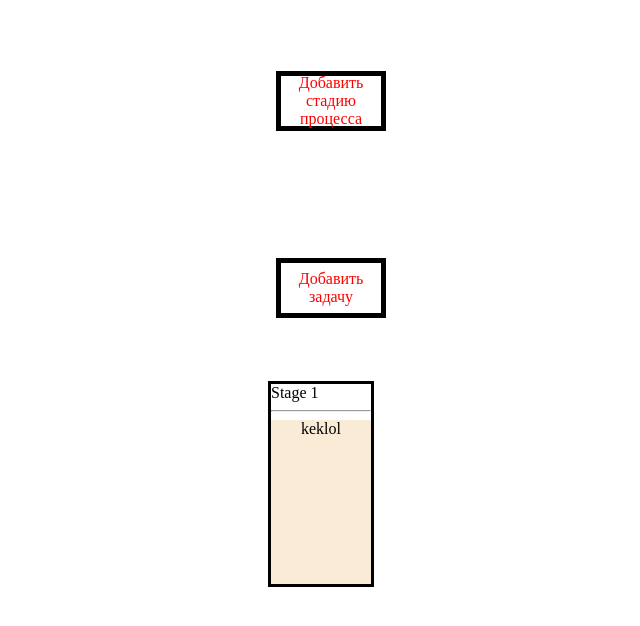
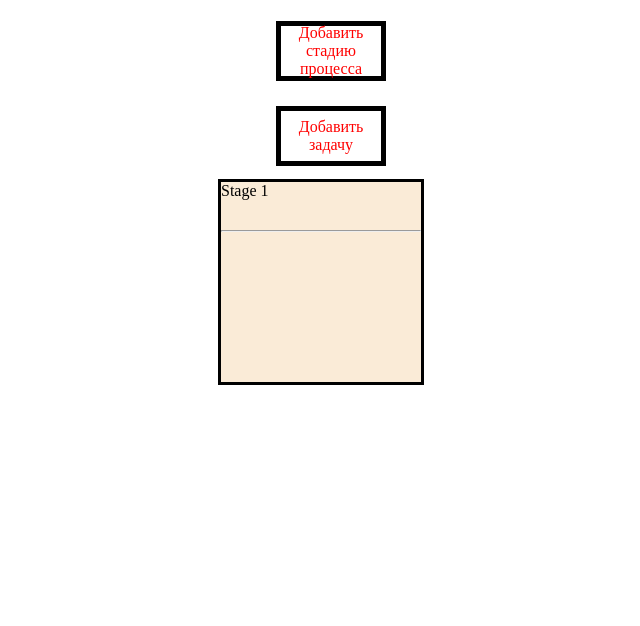
Before and after one commit to Tsaanstu/js_homework_workflow, a React app: page / in a window 1280 px wide. Both pictures are taken after a click on the element "Добавить стадию процесса". Shown: the whole page, without its empty margins (309-949 px from the left). Built offline with nearby package versions, Linux system fonts and the light colour scheme.

Commit message:
add step to stage 1

```diff
--- a/public/components/Button/Button.css
+++ b/public/components/Button/Button.css
@@ -12,6 +12,6 @@
     color: red;
     background-color: white;
     border: solid 5px black;
-    margin: 5% 0 5% 0;
+    margin: 1% 0 1% 0;
     text-align: center;
 }
--- a/public/components/WorkflowStep/WorkflowStep.css
+++ b/public/components/WorkflowStep/WorkflowStep.css
@@ -1,15 +1,35 @@
+:root {
+    --list-block-width: 200px;
+    --list-inner-top-margin: 40px;
+}
+
 .ListBlock {
     border: solid 3px black;
     position: relative;
     height: 200px;
-    width: 100px;
+    width: var(--list-block-width);
     margin-right: 20px;
+    background: antiquewhite;
+}
+
+.ListTitle {
+    position: fixed;
+}
+
+.ListLine {
+    margin-top: var(--list-inner-top-margin);
+    width: var(--list-block-width);
+    position: fixed;
+}
+
+.InnerIndent {
+    margin-top: var(--list-inner-top-margin);
+    height: 10px;
 }
 
 .ListDate {
     height: 100%;
     width: 100%;
-    background: antiquewhite;
     display: -webkit-flex;
     display: flex;
     flex-direction: column;
--- a/public/components/WorkflowStep/WorkflowStep.js
+++ b/public/components/WorkflowStep/WorkflowStep.js
@@ -8,43 +8,40 @@ class WorkflowStep extends React.Component {
         super(props);
         this.state = {
             blocks: [],
-        }
-    }
-
-    componentDidUpdate(prevProps) {
-        console.log("componentDidUpdate");
-        const changes = Object.keys(this.props).filter((name) => this.props[name] !== prevProps[name]);
-        changes.forEach((name) => {
-                switch (name) {
-                    case "inner":
-                        console.log("INNER UPDATE");
-                        this.setState({
-                                blocks: this.props[name].map(block =>
-                                    <Button
-                                        inner={block.inner}
-                                    />)
-                            }
-                        );
-                        break;
-                }
+        };
+        this.state.blocks = this.props.steps.map(block => {
+                return (
+                    <Button
+                        key={block.key}
+                        inner={block.inner}
+                    />
+                )
             }
-        )
+        );
     }
 
     render() {
-        console.log(this.props);
         return (
             <div
                 className={"ListBlock"}
             >
-                <div>
+                <div
+                    className={"ListTitle"}
+                >
                     {this.props.title}
                 </div>
-                <hr/>
+                <div
+                    className={"ListLine"}
+                >
+                    <hr/>
+                </div>
+                <div
+                    className={"InnerIndent"}
+                />
                 <div
                     className={"ListDate"}
                 >
-                    {this.props.steps}
+                    {this.state.blocks}
                 </div>
             </div>
         )
--- a/public/controllers/WorkflowController.js
+++ b/public/controllers/WorkflowController.js
@@ -10,53 +10,69 @@ class Workflow extends React.Component {
         super(props);
         this.state = {
             stepCount: 0,
-            step: [],
             stepComponents: [],
         };
+        this.step = [];
         this.handleSetStep = this.handleSetStep.bind(this);
         this.handleSetStage = this.handleSetStage.bind(this);
         this.createStep = this.createStep.bind(this);
+        this.recreateSteps = this.recreateSteps.bind(this);
     }
 
     createStep() {
-        console.log("--- createStep");
+        let newCount = this.state.stepCount + 1;
+        this.recreateSteps({
+            key: this.state.stepCount,
+            title: `Stage ${newCount}`,
+            steps: [],
+            count: 0,
+        });
+    }
 
-        let st = this.state.step;
-        let newCount = this.state.stepCount + 1;
-        let newStep = {
-            title: `Stage ${newCount}`,
-            steps: ["kek", "lol"],
-        };
-        st.push(newStep);
-
+    recreateSteps(newObject) {
+        if (newObject !== undefined) {
+            this.step.push(newObject);
             this.setState({
-            stepCount: newCount,
-            step: st,
-        });
-        this.setState({
-            stepComponents: this.state.step.map(step =>
+                stepCount: this.state.stepCount + 1,
+                stepComponents: this.step.map(step =>
                     <WorkflowStep
+                        key={step.key}
                         title={step.title}
                         steps={step.steps}
+                        count={step.count}
                     />
+                )
+            })
+        } else {
+            this.setState({
+                stepComponents: this.step.map(step => {
+                        return (
+                            <WorkflowStep
+                                key={Math.random()}
+                                title={step.title}
+                                steps={step.steps}
+                                count={step.count}
+                            />
+                        )
+                    }
                 )
             });
         }
+    }
 
     createStage() {
-        console.log(`CreateStage: ${this.state.step[0].title}`);
         if (this.state.stepCount < 1) {
             alert(`Сначала добавьте "стадию"`);
             return
         }
-        let beginArr = this.state.step[0].steps;
-        let newStage = {
+        this.step[0].steps.push(
+            {
+                key: this.step[0].count,
                 inner: "Очень важное дело"
-        };
-        beginArr.push(newStage);
-        this.setState({
-            step: update(this.state.step, {0: {steps: {$set: beginArr}}})
-        });
+            }
+        );
+        this.step[0].count += 1;
+        this.recreateSteps();
     }
 
     handleSetStep(event) {
```
Lines whose indentation alone changed are shown as unchanged.
